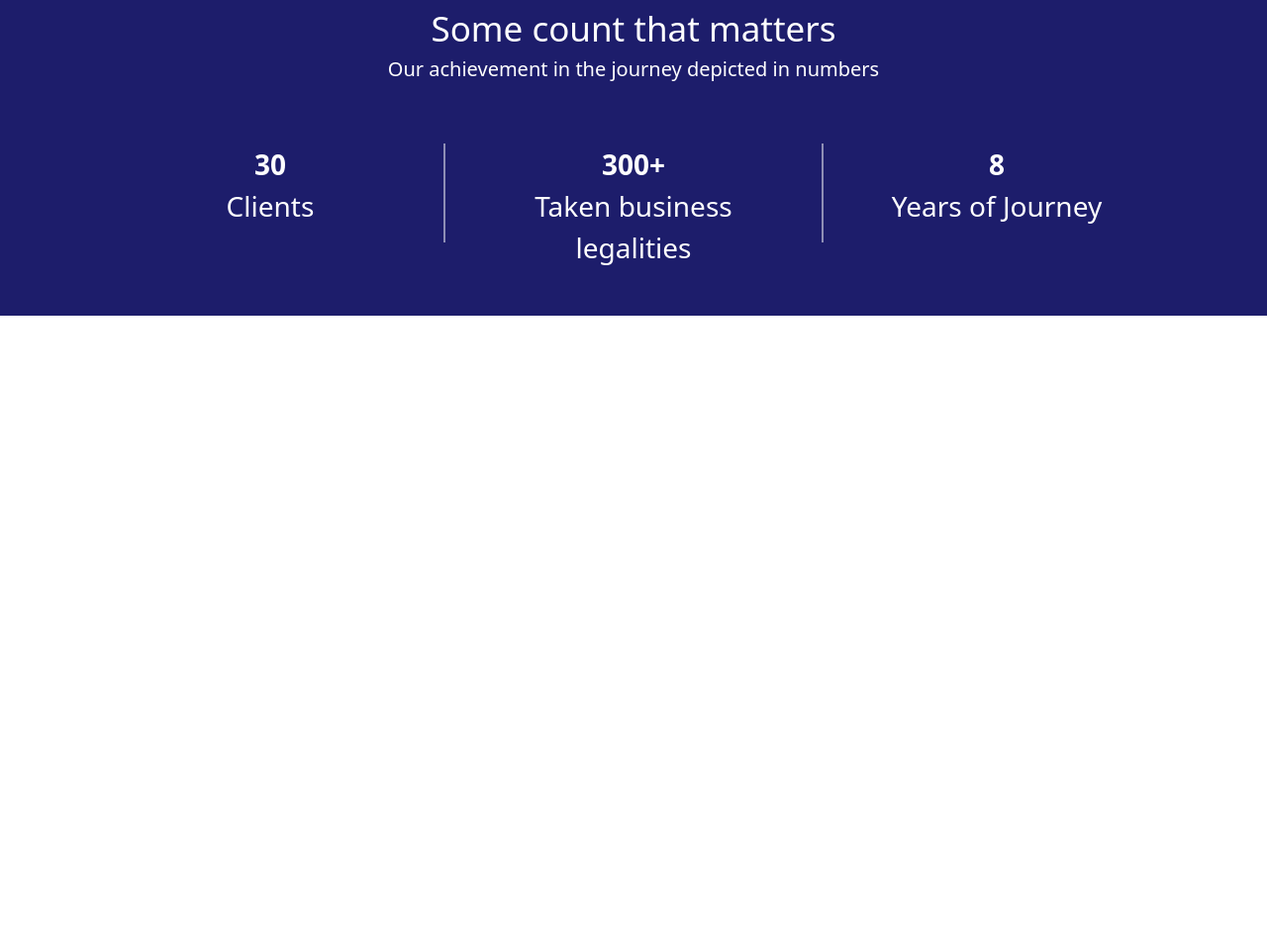
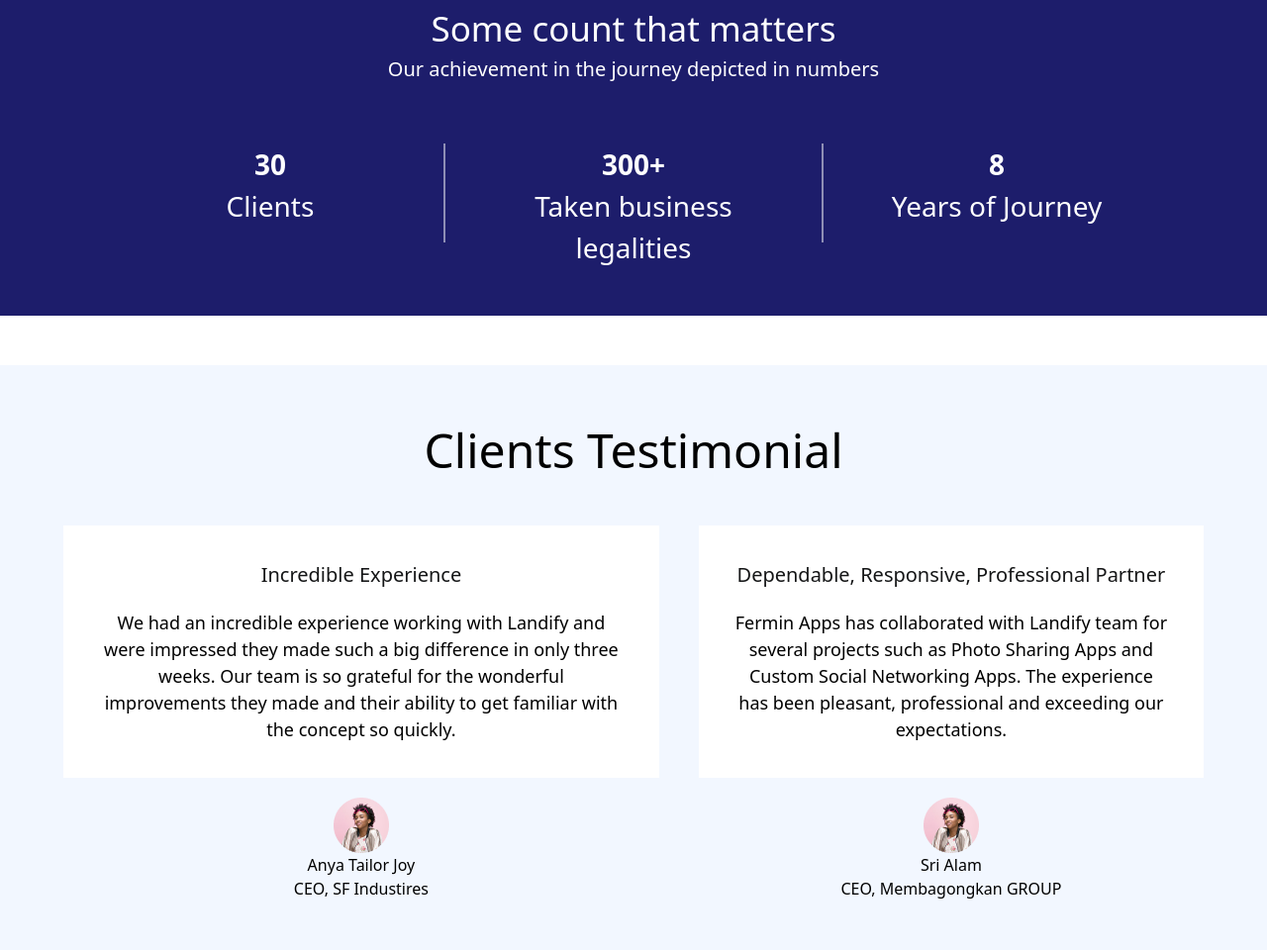
Before and after one commit to Msoleh27jr/home-work, a website: page src/index.html in a window 1280 px wide. Shown: the part 1433-2393 px from the top of the page at 99% size. Before the commit the page ends 1752 px from the top, so only its background shows below. Drawn offline with Linux system fonts and the light colour scheme.

Commit message:
fifth slide completed

```diff
--- a/src/index.html
+++ b/src/index.html
@@ -127,5 +127,47 @@
     </div>
 </div>
     <!-- ]]]]]]]]]]]]]]]]]]]]]]]]]]]]]]]]]]]]]]]]]]]]]]]]]]]]]]]]]]]]]]]]]] -->
+    <div class="mt-[50px] px-[5%] py-[50px] flex flex-col gap-10 bg-[#F2F7FF]">
+        <h2 class="text-center text-[24px] lg:text-[48px]">Clients Testimonial</h2>
+        <div class="flex flex-col lg:flex-row gap-10">
+            <div class="flex flex-col-reverse items-center gap-5 lg:flex-col">
+                <div class="p-[35px] flex flex-col gap-5 bg-white text-center">
+                    <h5 class="text-[#151617] text-[20px]">Incredible Experience</h5>
+                    <p class="text-[13px] lg:text-[18px]">We had an incredible experience working with Landify and were
+                        impressed they made such a big difference in only three weeks. Our team is so grateful for the
+                        wonderful improvements they made and their ability to get familiar with the concept so quickly.
+                    </p>
+                </div>
+                <div class="flex flex-col items-center text-center">
+                    <div>
+                        <img src="../images/profile.png">
+                    </div>
+                    <div>
+                        <h6>Anya Tailor Joy</h6>
+                        <p>CEO, SF Industires</p>
+                    </div>
+                </div>
+            </div>
+            <div class="flex flex-col-reverse lg:flex-col items-center gap-5">
+                <div class="p-[35px] flex flex-col gap-5 bg-white text-center">
+                    <h5 class="text-[#151617] text-[20px]">Dependable, Responsive, Professional Partner</h5>
+                    <p class="text-[13px] lg:text-[18px]">Fermin Apps has collaborated with Landify team for several
+                        projects such as Photo Sharing Apps and Custom Social Networking Apps. The experience has been
+                        pleasant, professional and exceeding our expectations.
+                    </p>
+                </div>
+                <div class="flex flex-col items-center text-center">
+                    <div>
+                        <img src="../images/profile.png">
+                    </div>
+                    <div>
+                        <h6>Sri Alam</h6>
+                        <p>CEO, Membagongkan GROUP</p>
+                    </div>
+                </div>
+            </div>
+        </div>
+    </div>
+<!-- ]]]]]]]]]]]]]]]]]]]]]]]]]]]]]]]]]]]]]]]]]]]]]]]]]]]]]] -->
     </body>
 </html>
```
